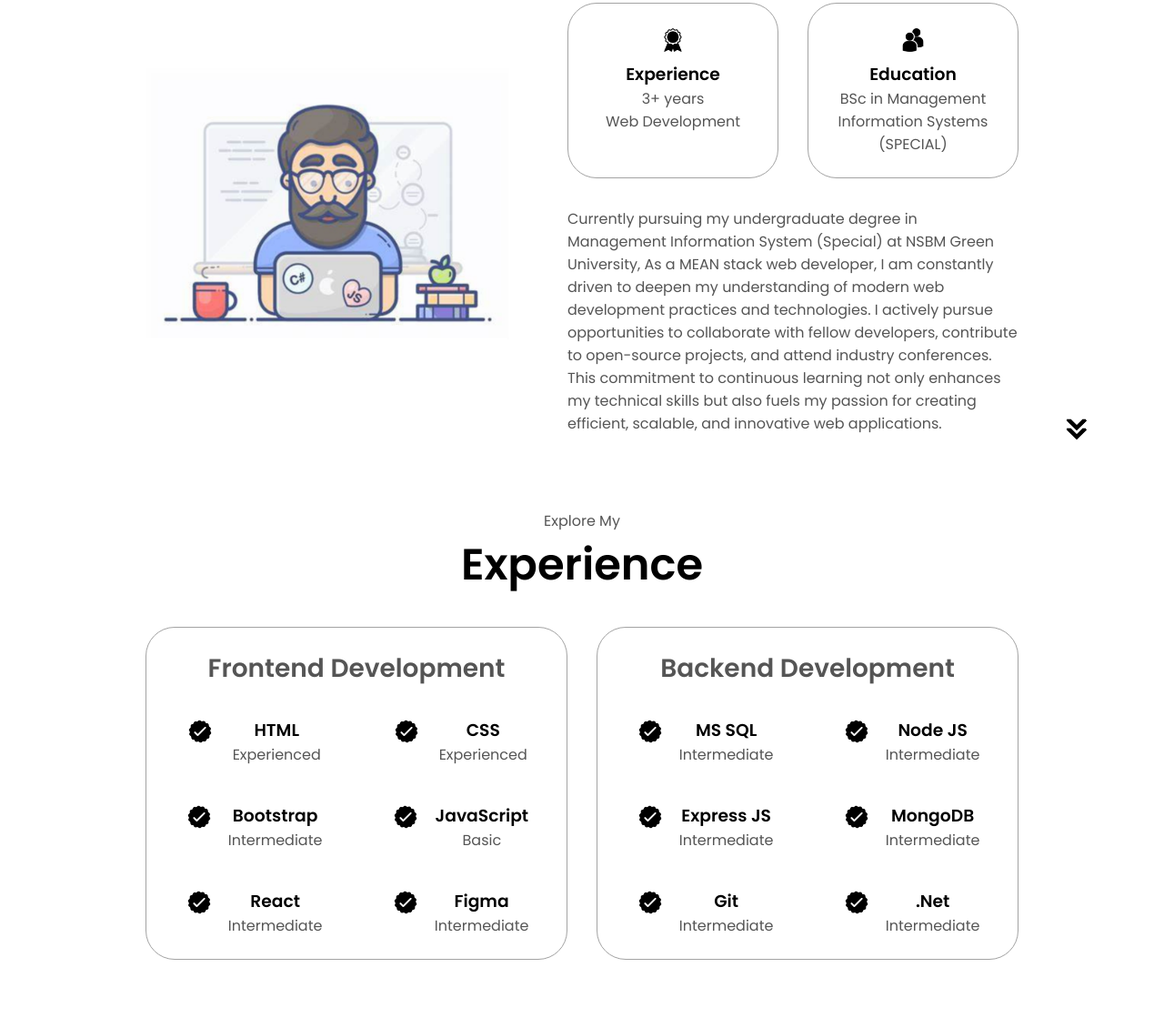
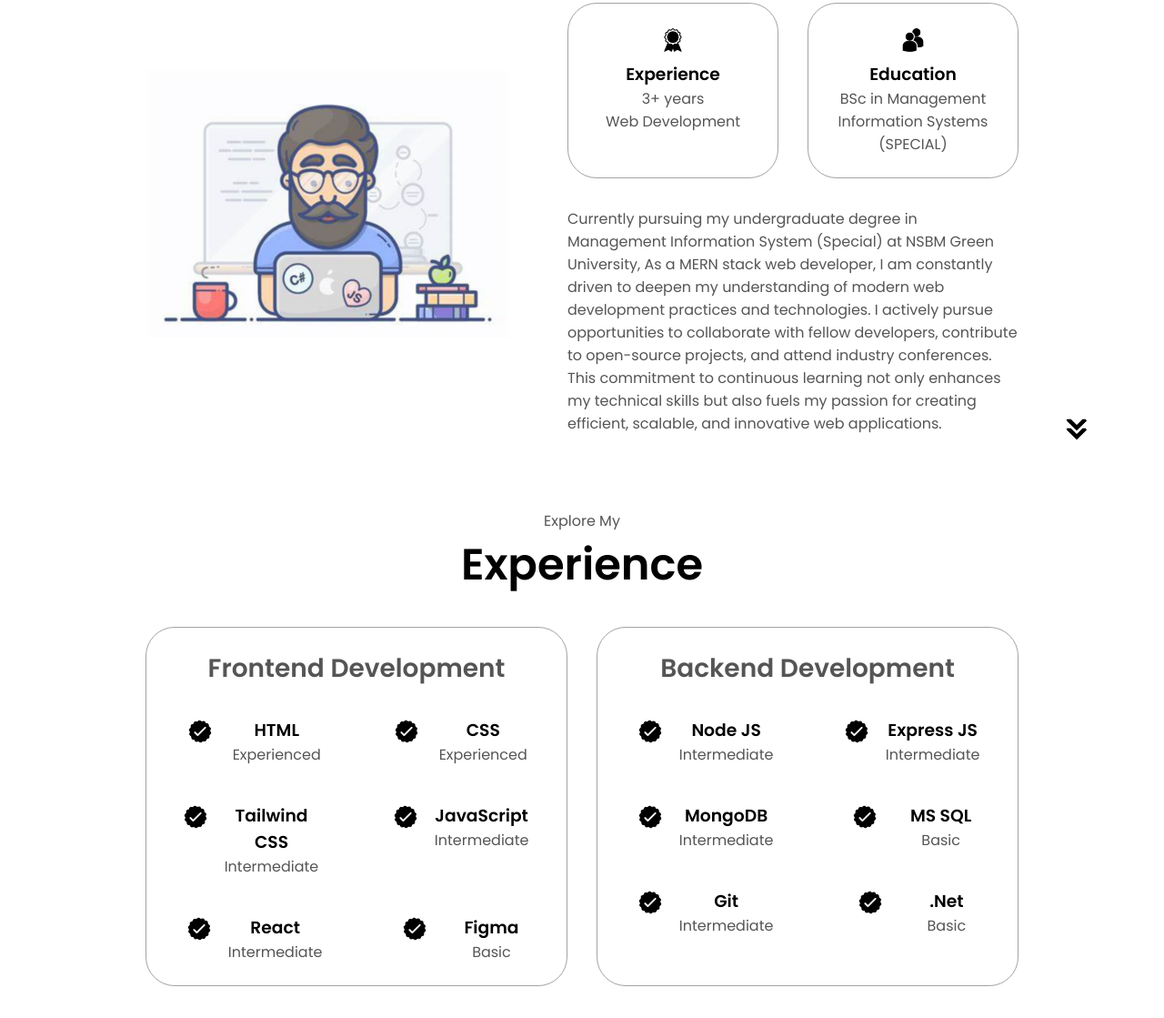
Before and after one commit to ISHANKA-git/IZAa-Portfolio, a plain HTML site: page index.html in a window 1280 px wide. Shown: the part 1136-2255 px from the top of the page at 91% size. Drawn offline with Linux system fonts and the light colour scheme.

Commit message:
Update index.html

```diff
--- a/index.html
+++ b/index.html
@@ -106,7 +106,7 @@
           </div>
           <div class="text-container">
             <p>
-              Currently pursuing my undergraduate degree in Management Information System (Special) at NSBM Green University, As a MEAN stack web developer, I am constantly driven to deepen my understanding of modern web development practices and technologies. I actively pursue opportunities to collaborate with fellow developers, contribute to open-source projects, and attend industry conferences. This commitment to continuous learning not only enhances my technical skills but also fuels my passion for creating efficient, scalable, and innovative web applications.
+              Currently pursuing my undergraduate degree in Management Information System (Special) at NSBM Green University, As a MERN stack web developer, I am constantly driven to deepen my understanding of modern web development practices and technologies. I actively pursue opportunities to collaborate with fellow developers, contribute to open-source projects, and attend industry conferences. This commitment to continuous learning not only enhances my technical skills but also fuels my passion for creating efficient, scalable, and innovative web applications.
 
             </p>
           </div>
@@ -156,7 +156,7 @@
                   class="icon"
                 />
                 <div>
-                  <h3>Bootstrap</h3>
+                  <h3>Tailwind CSS</h3>
                   <p>Intermediate</p>
                 </div>
               </article>
@@ -168,7 +168,7 @@
                 />
                 <div>
                   <h3>JavaScript</h3>
-                  <p>Basic</p>
+                  <p>Intermediate</p>
                 </div>
               </article>
               <article>
@@ -186,7 +186,7 @@
                 />
                 <div>
                   <h3>Figma</h3>
-                  <p>Intermediate</p>
+                  <p>Basic</p>
                 </div>
               </article>
             </div>
@@ -194,17 +194,6 @@
           <div class="details-container">
             <h2 class="experience-sub-title">Backend Development</h2>
             <div class="article-container">
-              <article>
-                <img
-                  src="./assets/checkmark.png"
-                  alt="Experience icon"
-                  class="icon"
-                />
-                <div>
-                  <h3>MS SQL</h3>
-                  <p>Intermediate</p>
-                </div>
-              </article>
               <article>
                 <img
                   src="./assets/checkmark.png"
@@ -239,6 +228,17 @@
                 </div>
               </article>
               <article>
+                <img
+                  src="./assets/checkmark.png"
+                  alt="Experience icon"
+                  class="icon"
+                />
+                <div>
+                  <h3>MS SQL</h3>
+                  <p>Basic</p>
+                </div>
+              </article>
+              <article>
                 <img src="./assets/checkmark.png" alt="Experience icon" class="icon" />
                 <div>
                   <h3>Git</h3>
@@ -249,7 +249,7 @@
                 <img src="./assets/checkmark.png" alt="Experience icon" class="icon" />
                 <div>
                   <h3>.Net</h3>
-                  <p>Intermediate</p>
+                  <p>Basic</p>
                 </div>
               </article>
             </div>
@@ -276,17 +276,17 @@
                 class="project-img"
               />
             </div>
-            <h2 class="experience-sub-title project-title">Project One</h2>
+            <h2 class="experience-sub-title project-title">Home Horizon</h2>
             <div class="btn-container">
               <button
                 class="btn btn-color-2 project-btn"
-                onclick="location.href='https://github.com/'"
+                onclick="location.href='https://github.com/ISHANKA-git/mern-real-estate'"
               >
                 Github
               </button>
               <button
                 class="btn btn-color-2 project-btn"
-                onclick="location.href='https://github.com/'"
+                onclick="location.href='https://home-horizon-5g56.onrender.com/'"
               >
                 Live Demo
               </button>
```
